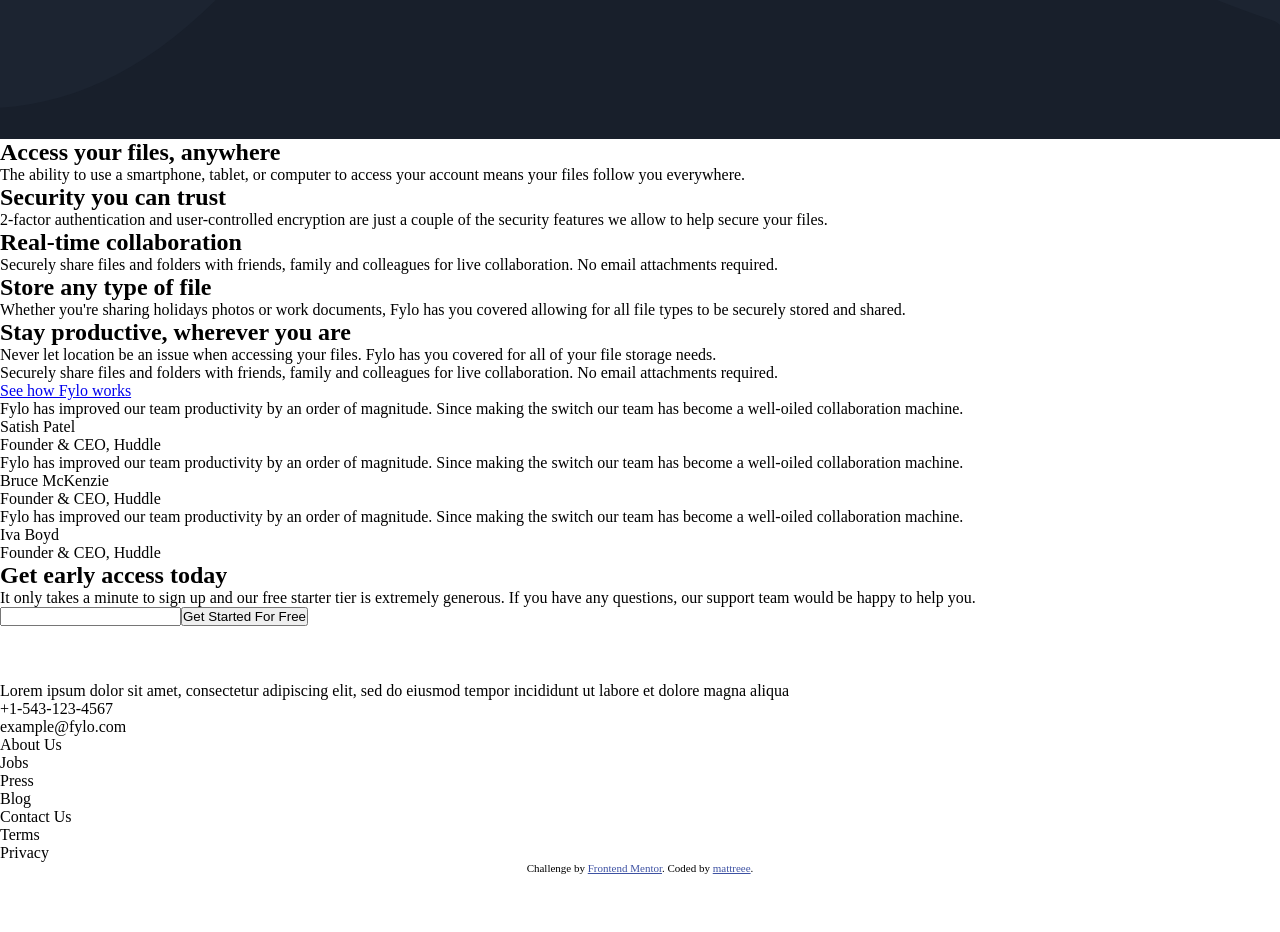
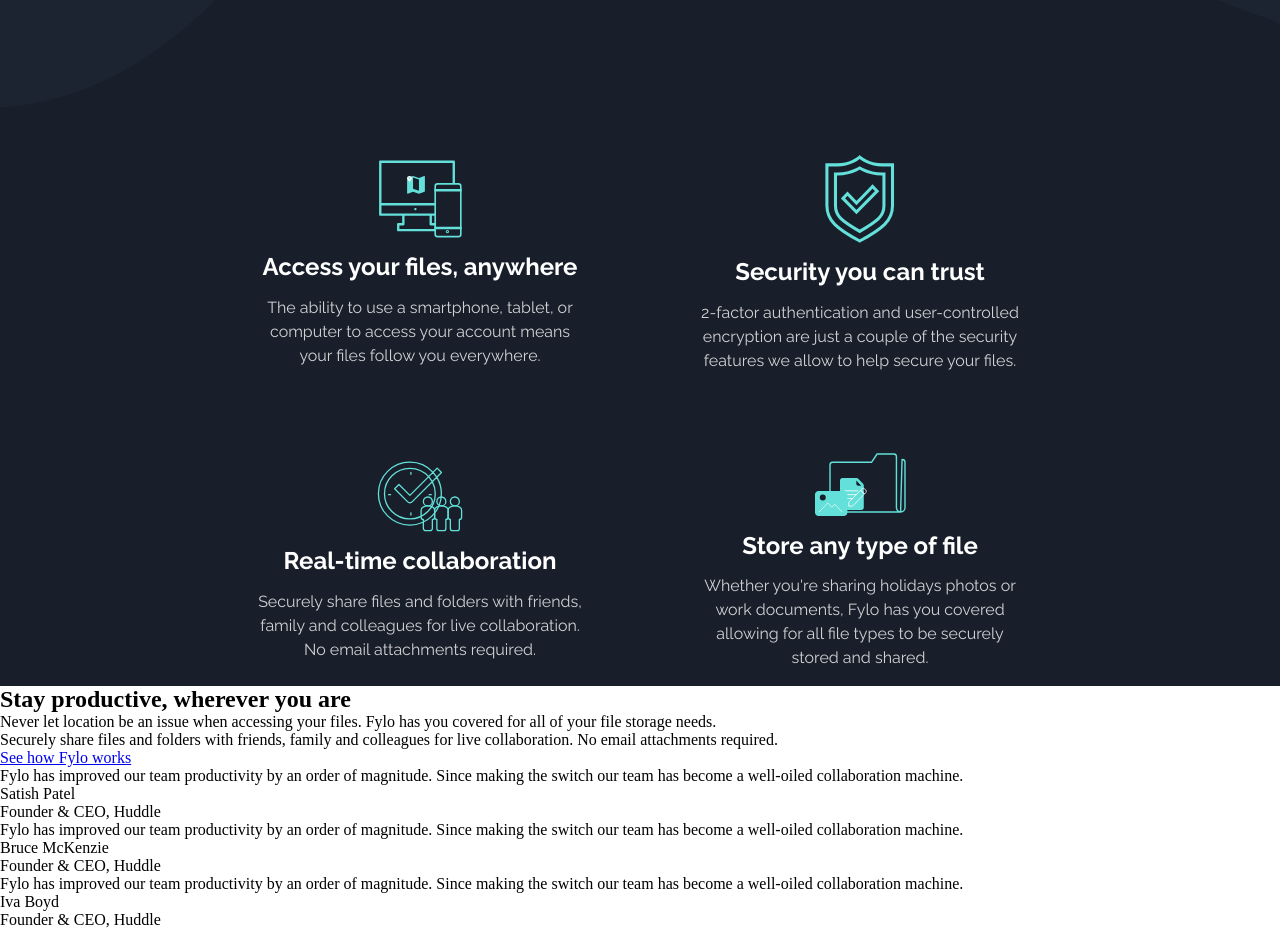
Before and after one commit to mattreee/fyle-dark-theme-landing-page-frontend-mentor, a React (Create React App) app: page / in a window 1280 px wide. Shown: the part 860-1792 px from the top of the page. Before the commit the page ends 1734 px from the top, so only its background shows below. Built offline with nearby package versions, Linux system fonts and the light colour scheme.

Commit message:
features finished

```diff
--- a/src/component/Features.js
+++ b/src/component/Features.js
@@ -1,24 +1,32 @@
 import React from 'react'
+import IconAnywhere from '../images/icon-access-anywhere.svg';
+import IconSecurity from '../images/icon-security.svg';
+import IconCollaboration from '../images/icon-collaboration.svg';
+import IconAnyFile from '../images/icon-any-file.svg';
 
 const Features = () => {
   return (
     <section className='features'>
       <div className='features__feature'>
+        <img className='features__icon' src={IconAnywhere} alt='' />
         <h2 className='features__title'>Access your files, anywhere</h2>
         <p className='features__desc'>The ability to use a smartphone, tablet, or computer to access your account means your files follow you everywhere.</p>
       </div>
 
       <div className='features__feature'>
+        <img className='features__icon' src={IconSecurity} alt='' />
         <h2 className='features__title'>Security you can trust</h2>
         <p className='features__desc'>2-factor authentication and user-controlled encryption are just a couple of the security features we allow to help secure your files.</p>
       </div>
 
       <div className='features__feature'>
+        <img className='features__icon' src={IconCollaboration} alt='' />
         <h2 className='features__title'>Real-time collaboration</h2>
         <p className='features__desc'>Securely share files and folders with friends, family and colleagues for live collaboration. No email attachments required.</p>
       </div>
 
       <div className='features__feature'>
+        <img className='features__icon' src={IconAnyFile} alt='' />
         <h2 className='features__title'>Store any type of file</h2>
         <p className='features__desc'>Whether you're sharing holidays photos or work documents, Fylo has you covered allowing for all file types to be securely stored and shared.</p>
       </div>
--- a/src/css/main.css
+++ b/src/css/main.css
@@ -90,6 +90,47 @@
   border-radius: 25px;
 }
 
+.features {
+  background-color: #181f2a;
+  color: white;
+  font-family: "Raleway", sans-serif;
+  padding: 0 20%;
+  display: -ms-grid;
+  display: grid;
+  -webkit-box-align: center;
+      -ms-flex-align: center;
+          align-items: center;
+  -ms-grid-columns: 1fr 1fr;
+      grid-template-columns: 1fr 1fr;
+  row-gap: 3rem;
+  -webkit-column-gap: 7rem;
+          column-gap: 7rem;
+}
+
+.features__feature {
+  text-align: center;
+  padding: 1rem 0;
+  display: -webkit-box;
+  display: -ms-flexbox;
+  display: flex;
+  -webkit-box-orient: vertical;
+  -webkit-box-direction: normal;
+      -ms-flex-direction: column;
+          flex-direction: column;
+  -webkit-box-pack: center;
+      -ms-flex-pack: center;
+          justify-content: center;
+  -webkit-box-align: center;
+      -ms-flex-align: center;
+          align-items: center;
+  gap: 0.9rem;
+}
+
+.features__desc {
+  line-height: 1.5;
+  color: rgba(255, 255, 255, 0.8);
+}
+
 .attribution {
   font-size: 11px;
   text-align: center;
--- a/src/css/main.scss
+++ b/src/css/main.scss
@@ -65,7 +65,7 @@
 	background-position: bottom center;
 
 	font-family: $ff-raleway;
-	color: white;
+	color: $white;
 	background-color: $dark-blue-intro-email;
 	padding-bottom: 10rem;
 
@@ -105,6 +105,36 @@
 	}
 }
 
+.features {
+	background-color: $dark-blue-main-bg;
+	color: $white;
+
+	font-family: $ff-raleway;
+
+	padding: 0 20%;
+	display: grid;
+	align-items: center;
+	grid-template-columns: 1fr 1fr;
+	row-gap: 3rem;
+	column-gap: 7rem;
+
+	&__feature {
+		text-align: center;
+		padding: 1rem 0;
+
+		display: flex;
+		flex-direction: column;
+		justify-content: center;
+		align-items: center;
+		gap: 0.9rem;
+	}
+
+	&__desc {
+		line-height: 1.5;
+		color: rgba($white, 0.8);
+	}
+}
+
 .attribution {
 	font-size: 11px;
 	text-align: center;
```
Also changed, not shown: 1 other file (tests, documents, lock files or other folders).
